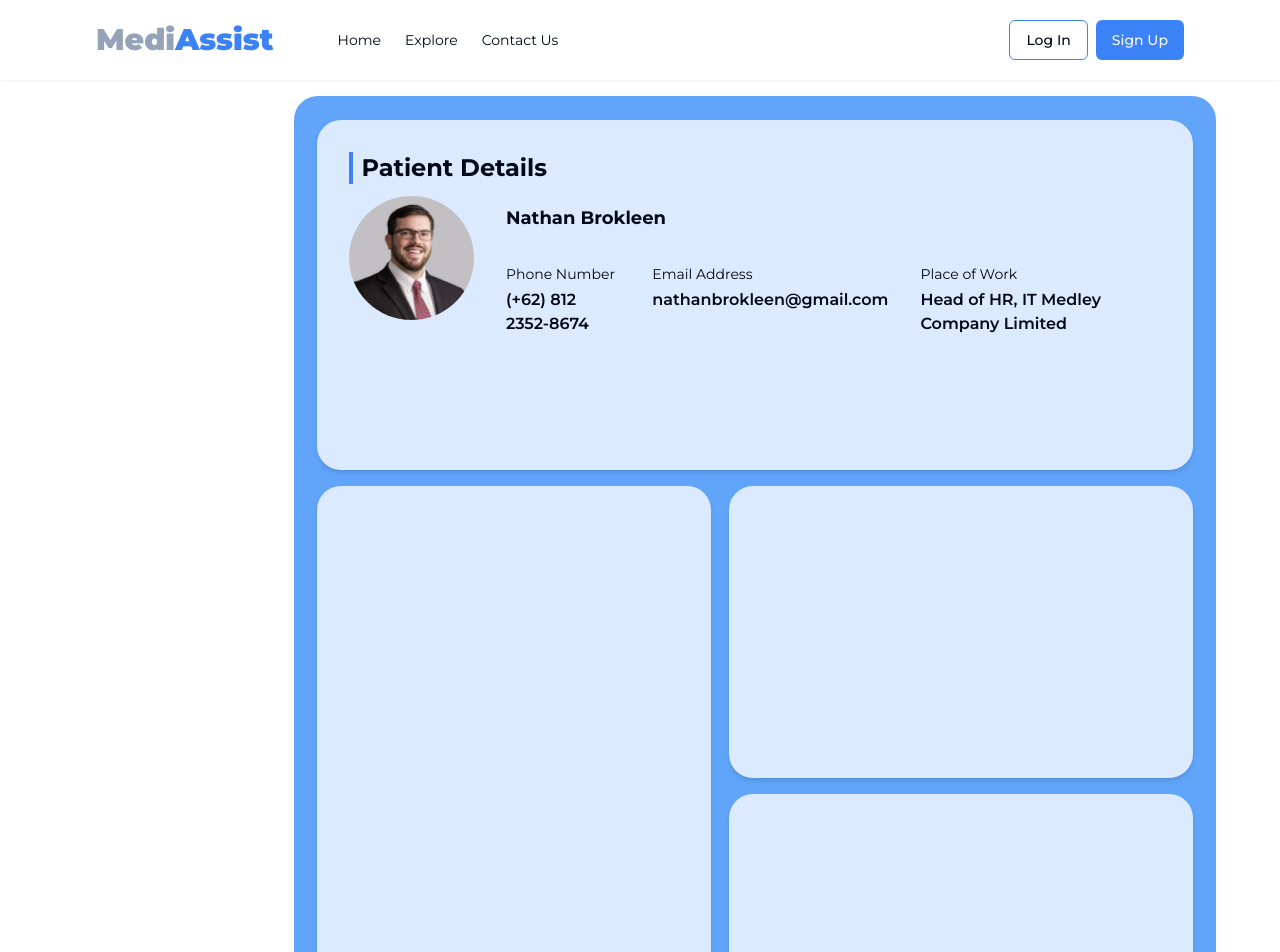
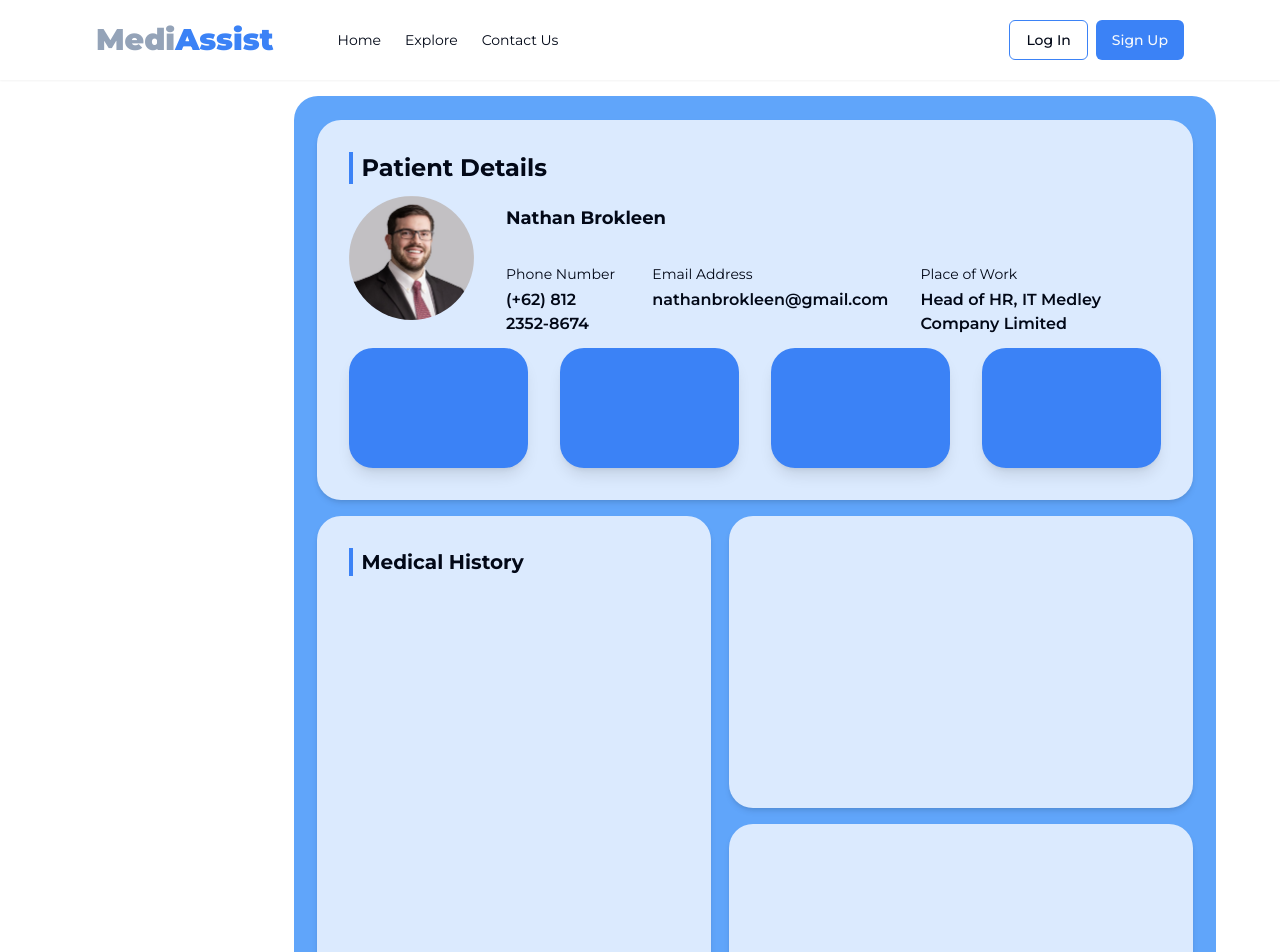
Before and after one commit to emmanueldavidson96/MediAssist, a Next.js app: page /profile in a window 1280 px wide. Shown: the top 952 px of the page. Built offline with nearby package versions, Linux system fonts and the light colour scheme.

Commit message:
Dashboard Designs

```diff
--- a/app/profile/page.tsx
+++ b/app/profile/page.tsx
@@ -8,12 +8,11 @@ export default function Profile() {
         <div className='w-[20%] h-full bg-white'>
         </div>
         <div className='w-[80%] h-full bg-blue-400 rounded-3xl flex flex-col items-center pt-6 gap-4 pb-6'>
-            <div className='w-[95%] h-[350px] bg-blue-100 rounded-3xl shadow-md p-8 flex flex-col gap-3'>
+            <div className='w-[95%] h-fit bg-blue-100 rounded-3xl shadow-md p-8 flex flex-col gap-3'>
                 <h1 className='text-2xl border-l-4 border-l-blue-500 pl-2 font-bold'>Patient Details</h1>
                 <div className='w-full h-fit flex '>
                     <div className=''>
                         <Image src={imagePatient} width={150} height={150} alt='' className='rounded-full'/>
-
                     </div>
                     <div className='ml-8 mt-2 flex flex-col gap-8'>
                         <h2 className='text-lg font-bold '>Nathan Brokleen</h2>
@@ -32,28 +31,26 @@ export default function Profile() {
                             </div>
                         </div>
                     </div>
-
-                    <div className=''>
-                        <div>
-
-                        </div>
-                        <div>
-
-                        </div>
-                        <div>
-
-                        </div>
-                        <div>
-
-                        </div>
+                </div>
+                <div className='flex gap-8'>
+                    <div className='w-[200px] h-[120px] bg-blue-500 shadow-lg rounded-3xl hover:bg-blue-600 cursor-pointer'>
 
                     </div>
+                    <div className='w-[200px] h-[120px] bg-blue-500 shadow-lg rounded-3xl hover:bg-blue-600 cursor-pointer'>
 
+                    </div>
+                    <div className='w-[200px] h-[120px] bg-blue-500 shadow-lg rounded-3xl hover:bg-blue-600 cursor-pointer'>
+
+                    </div>
+                    <div className='w-[200px] h-[120px] bg-blue-500 shadow-lg rounded-3xl hover:bg-blue-600 cursor-pointer'>
+
+                    </div>
                 </div>
 
             </div>
             <div className='w-[95%] h-[600px] flex justify-between'>
-                <div className='bg-blue-100 h-full w-[45%] rounded-3xl shadow-md'>
+                <div className='bg-blue-100 h-full w-[45%] rounded-3xl shadow-md p-8 flex flex-col gap-3'>
+                    <h1 className='text-xl border-l-4 border-l-blue-500 pl-2 font-bold'>Medical History</h1>
 
 
 
```
